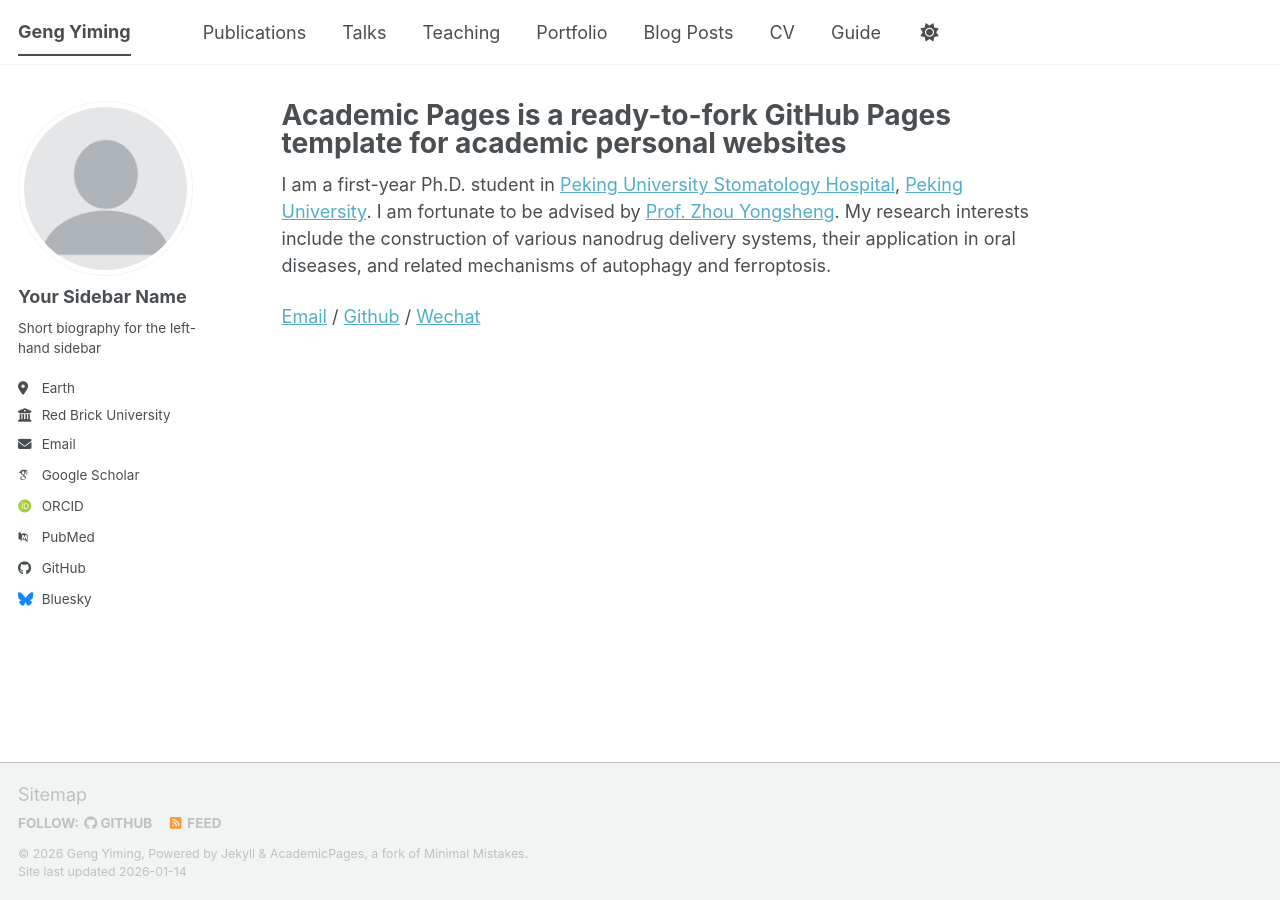
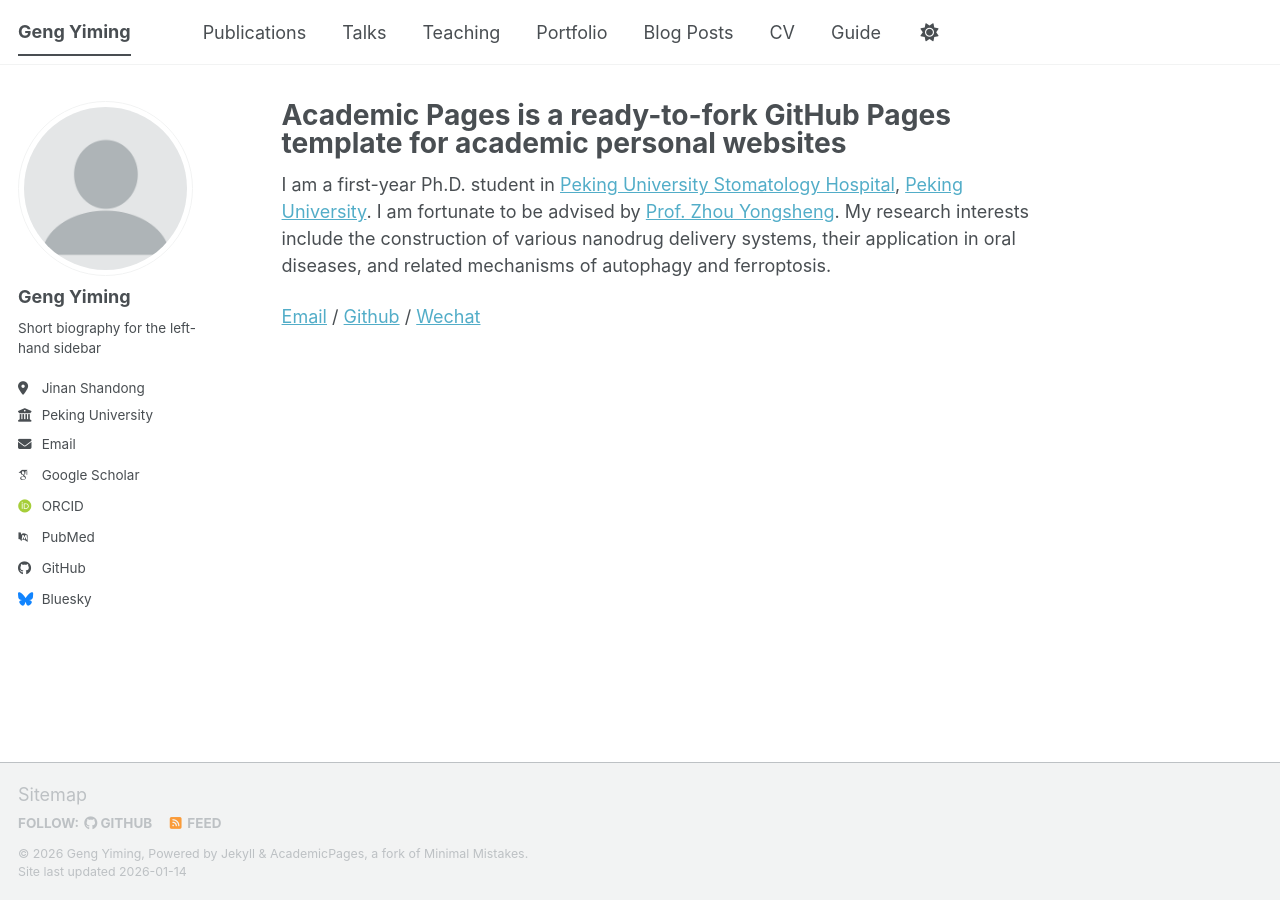
Before and after one commit to GENGYM813/GENGYM813.github.io, a Jekyll site: the page built from _pages/about.md, in a window 1280 px wide. Built offline with Jekyll 4.4.1, drawn with Linux system fonts in a browser that asks for light colours; some web fonts are replaced; a script bundle is joined from its source files by our own code; library files that are not in the unit come from our copies.

Commit message:
Update _config.yml

```diff
--- a/_config.yml
+++ b/_config.yml
@@ -23,13 +23,13 @@
 author:
   # Biographic information
   avatar           : "profile.png"
-  name             : "Your Sidebar Name"
-  pronouns         : # example: "she/her"
+  name             : "Geng Yiming"
+  pronouns         : # example: "she"
   bio              : "Short biography for the left-hand sidebar"
-  location         : "Earth"
-  employer         : "Red Brick University"
+  location         : "Jinan Shandong"
+  employer         : "Peking University"
   uri              : # URL
-  email            : "none@example.org"
+  email            : "gengym@bjmu.edu.cn"
 
   # Academic websites
   academia         : # URL
```
